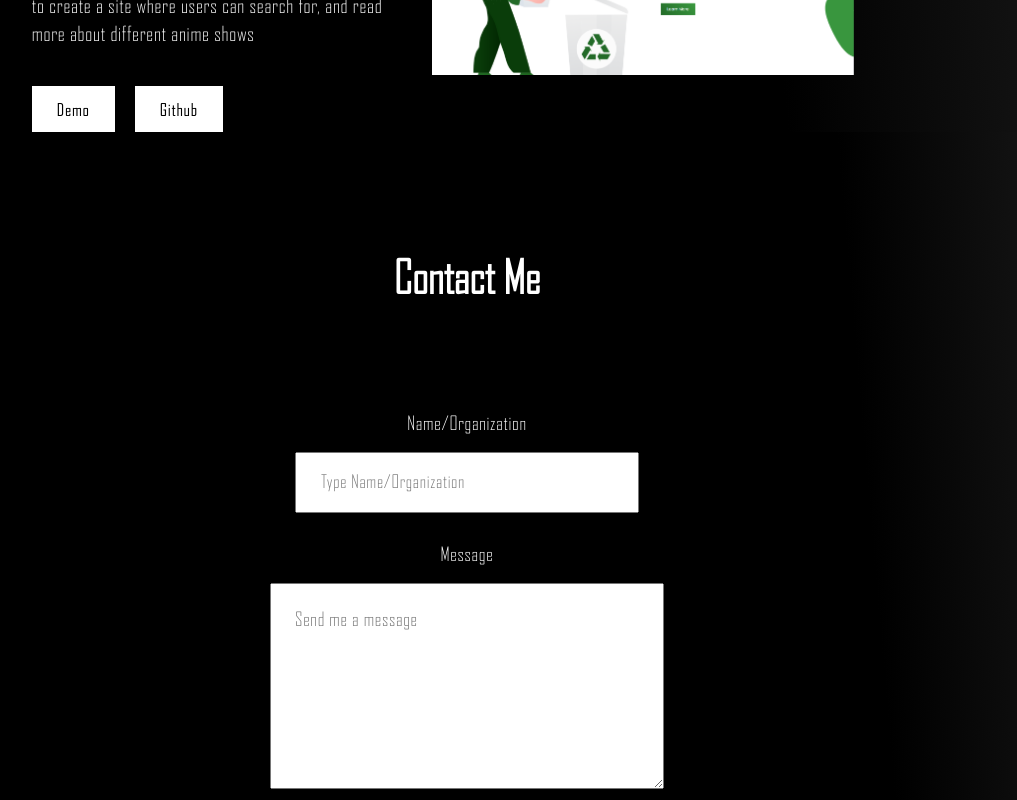
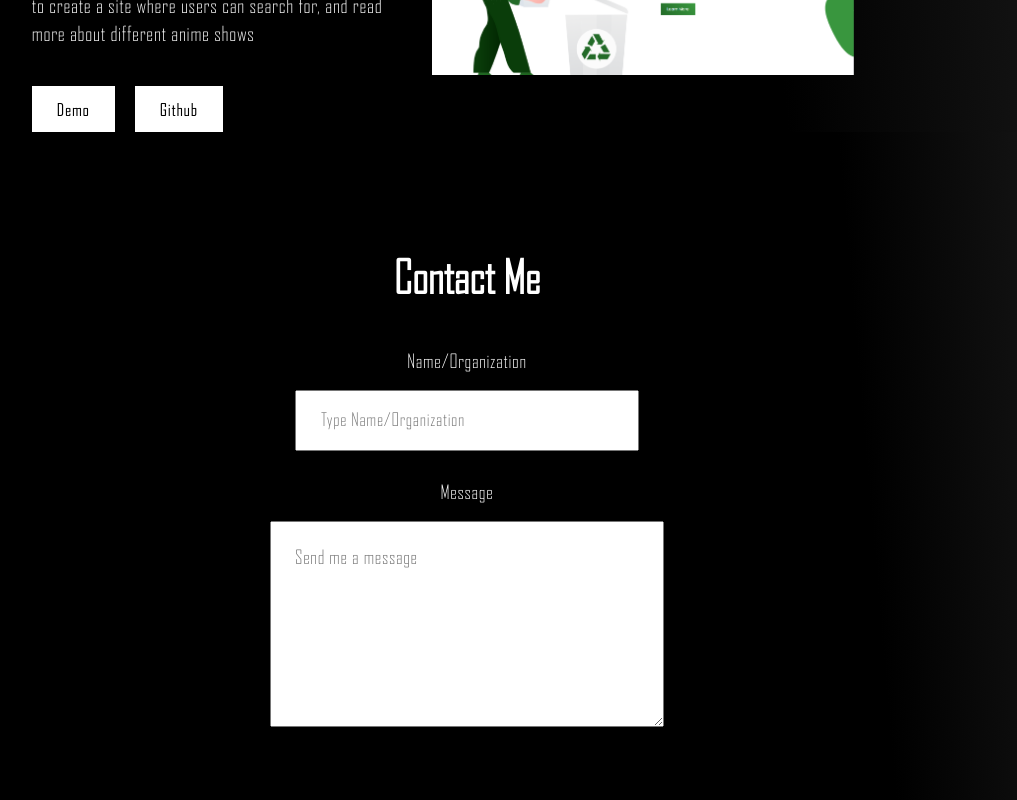
Before and after one commit to Ara-O/Portfolio-Website, a Vue app: page / in a window 1280 px wide. Shown: the part 2080-2880 px from the top of the page, without its empty margins (173-1190 px from the left). Built offline with nearby package versions, Linux system fonts and the light colour scheme.

Commit message:
Fixing more tweaks

```diff
--- a/src/components/contactspage.vue
+++ b/src/components/contactspage.vue
@@ -62,11 +62,11 @@ main {
   margin-top: 0px;
   font-size: 45px;
   height: auto;
-  padding-bottom: 62px;
 }
 
 .form-section {
   margin-left: 194px;
+  padding-bottom: 62px;
 }
 
 .label {
```
